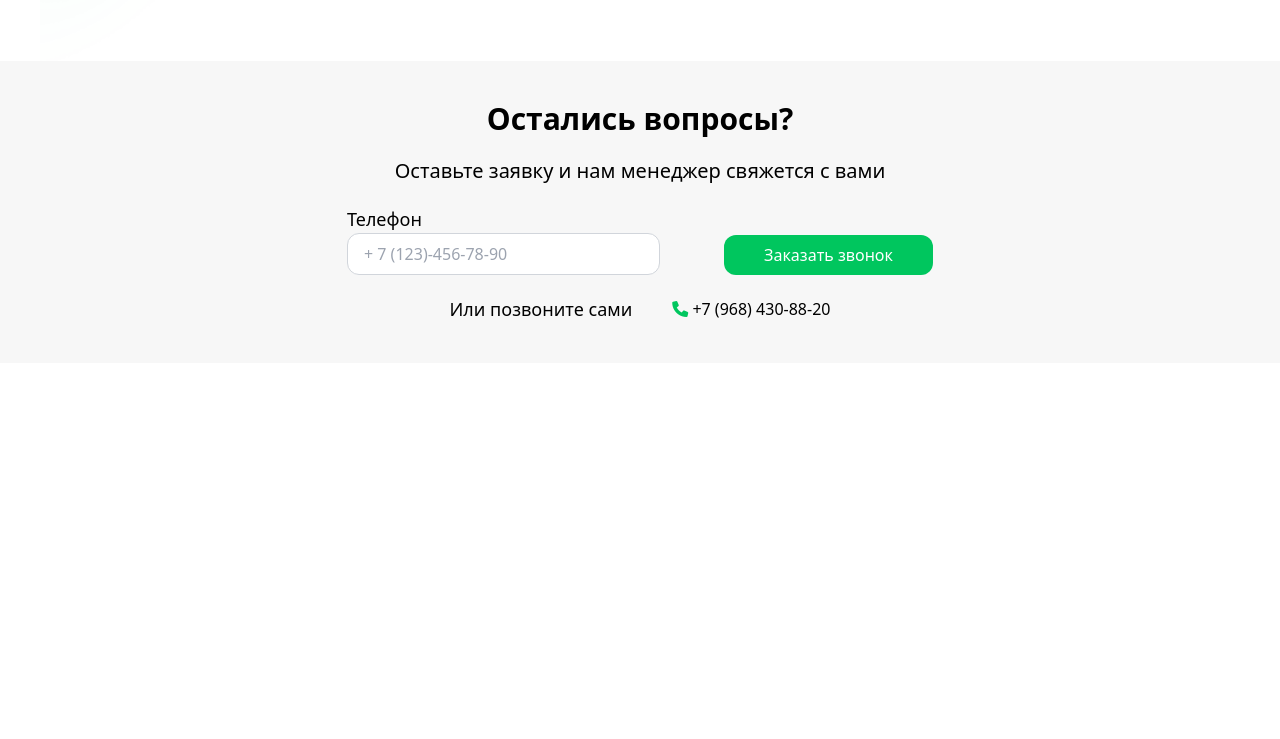
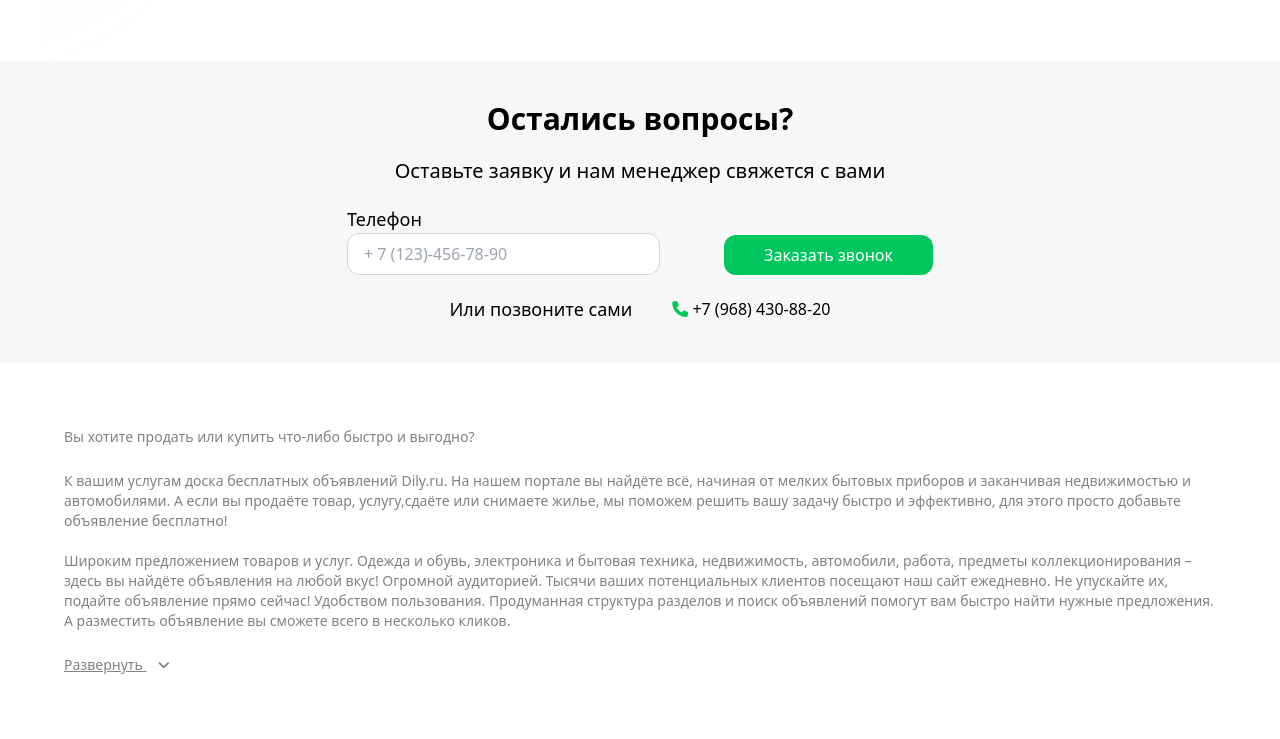
Before and after one commit to Umar777406/teamwork, a website: page src/R1.html in a window 1280 px wide. Shown: the part 2187-2926 px from the top of the page. Before the commit the page ends 2550 px from the top, so only its background shows below. Drawn offline with nearby package versions, Linux system fonts and the light colour scheme; files that its build step writes are made by us from their sources.

Commit message:
R1-section4

```diff
--- a/src/R1.html
+++ b/src/R1.html
@@ -105,14 +105,16 @@
                 </div>
             </div>
 
-            <div class="lg:py-16 flex w-[90%] lg:max-w-[1200px] lg:text-left text-center m-auto justify-between flex-col lg:flex-row">
+            <div
+                class="lg:py-16 flex w-[90%] lg:max-w-[1200px] lg:text-left text-center m-auto justify-between flex-col lg:flex-row">
                 <aside class="space-y-4 border-y-2 border-gray-300 h-fit">
                     <h1 class="pt-3 text-black font-medium">Москва г, Ленинградское шоссе 8к3</h1>
                     <h1><span class="font-medium text-lg">Пн.-Пт:</span> с 10.00 до 21.00<br>
                         <span class="font-medium text-lg">Сб:</span> с 10.00 до 21.00
                     </h1>
                     <h1 class="font-medium"><i class="text-[#00C65E] fa-solid fa-phone"></i> +7 (968) 430-88-20</h1>
-                    <h1 class="lg:justify-start justify-center flex items-center text-xl"><span class="text-4xl text-[#00C65E] mr-2">• </span>Войковская
+                    <h1 class="lg:justify-start justify-center flex items-center text-xl"><span
+                            class="text-4xl text-[#00C65E] mr-2">• </span>Войковская
                     </h1>
                 </aside>
                 <img src="./rimg/3.png" alt="" class="h-[80vh] w-[60vw] hidden lg:block">
@@ -123,7 +125,8 @@
             <div>
                 <h1 class="text-3xl font-semibold text-[#00C65E] text-center">Узнайте стоимость ремонта онлайн</h1><br>
                 <h1 class="text-xl font-medium text-center pb-5">И получите скидку 5%</h1>
-                <button class="text-white text-lg px-[90px] py-2 bg-[#00C65E] rounded-xl w-fit lg:ml-[40.5%] ml-[25%]">Узнать</button>
+                <button
+                    class="text-white text-lg px-[90px] py-2 bg-[#00C65E] rounded-xl w-fit lg:ml-[40.5%] ml-[25%]">Узнать</button>
             </div>
             <h1 class="text-4xl font-semibold text-black text-center pt-16 pb-5">Работаем по всей территории Москвы</h1>
             <div class="flex gap-14 w-[90%] lg:max-w-[1200px] mx-auto justify-center flex-col lg:flex-row">
@@ -154,9 +157,12 @@
                     <div class="space-y-1 flex items-center lg:gap-16 flex-col lg:flex-row">
                         <div>
                             <h1 class="text-lg font-medium text-center lg:text-left">Телефон</h1>
-                            <input type="text" placeholder="+ 7 (123)-456-78-90" class="border-[1px] border-gray-300 px-4 pr-16 py-2 bg-white rounded-xl">
+                            <input type="text" placeholder="+ 7 (123)-456-78-90"
+                                class="border-[1px] border-gray-300 px-4 pr-16 py-2 bg-white rounded-xl">
                         </div>
-                        <button class="lg:self-end text-base font-medium text-white bg-[#00C65E] px-10 py-2 rounded-xl">Заказать звонок</button>
+                        <button
+                            class="lg:self-end text-base font-medium text-white bg-[#00C65E] px-10 py-2 rounded-xl">Заказать
+                            звонок</button>
                     </div>
                 </div>
                 <div class="flex justify-center items-center lg:gap-10 gap-3">
@@ -165,6 +171,23 @@
                 </div>
             </div>
         </section>
+
+        <section class="section4 w-[90%] max-w-[1200px] m-auto py-16">
+            <h1 class="text-justify lg:text-start text-[#818187] text-sm">Вы хотите продать или купить что-либо быстро и
+                выгодно?</h1><br>
+            <h1 class="text-justify lg:text-start text-[#818187] text-sm">К вашим услугам доска бесплатных объявлений
+                Dily.ru. На нашем портале вы найдёте всё, начиная от мелких
+                бытовых приборов и заканчивая недвижимостью и автомобилями. А если вы продаёте
+                товар, услугу,сдаёте или снимаете жилье, мы поможем решить вашу задачу быстро и эффективно,
+                для этого просто добавьте объявление бесплатно!<br><br>
+                Широким предложением товаров и услуг. Одежда и обувь, электроника и бытовая техника, недвижимость,
+                автомобили, работа, предметы коллекционирования – здесь вы найдёте объявления
+                на любой вкус! Огромной аудиторией. Тысячи ваших потенциальных клиентов посещают наш сайт ежедневно. Не
+                упускайте их, подайте объявление прямо сейчас! Удобством пользования. Продуманная структура разделов и
+                поиск объявлений помогут вам быстро найти нужные предложения. А разместить объявление вы сможете всего в
+                несколько кликов.</h1><br>
+            <h1 class="text-[#818187] text-sm underline">Развернуть <i class="ml-3 fa-solid fa-angle-down"></i></h1>
+        </section>
     </main>
 </body>
 
```
Lines whose indentation alone changed are shown as unchanged.
